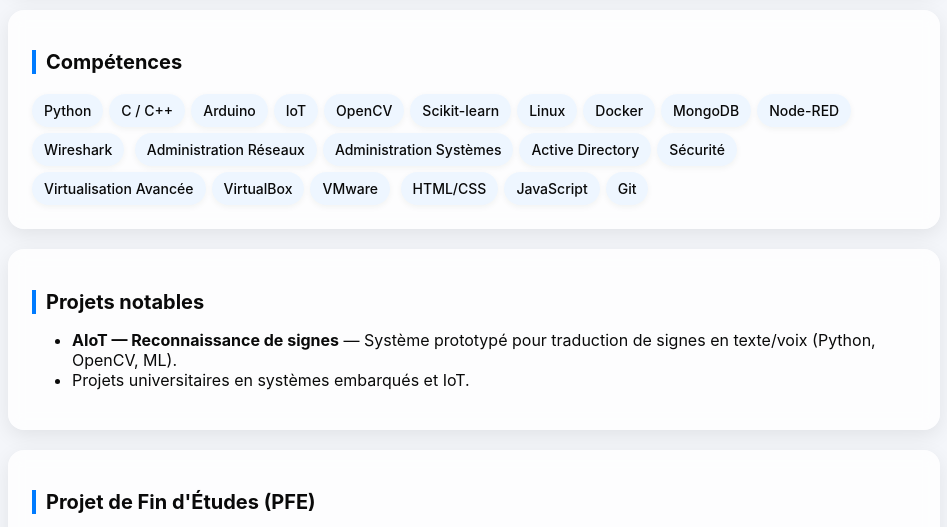
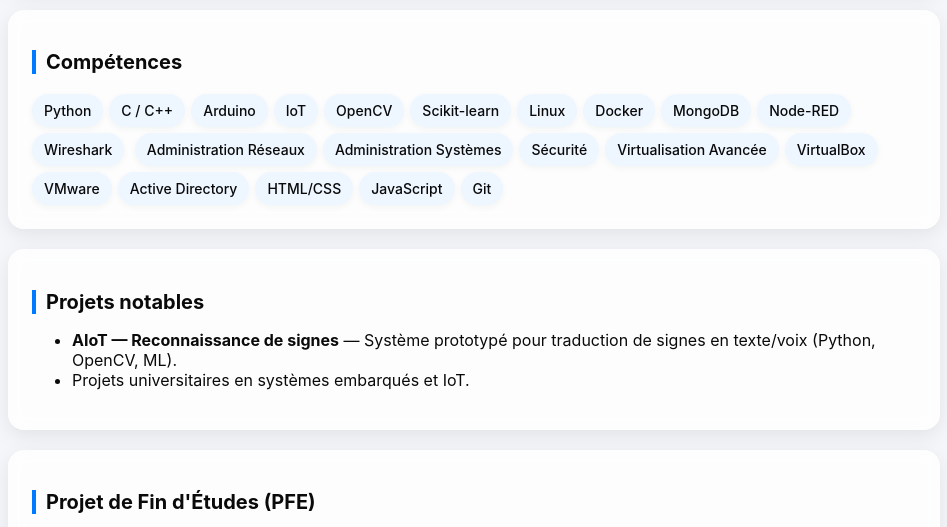
Before and after one commit to KarouiaWassim/portfolio-wassim_karouia, a website: page index.html in a window 1280 px wide. Shown: the part 1260-1787 px from the top of the page, without its empty margins (166-1113 px from the left). Drawn offline with Linux system fonts and the light colour scheme; a script that the page names is missing.

Commit message:
Mise à jour forcée du portfolio moderne

```diff
--- a/index.html
+++ b/index.html
@@ -65,8 +65,7 @@
       <h2>Compétences</h2>
       <div class="chips">
         <span>Python</span><span>C / C++</span><span>Arduino</span><span>IoT</span><span>OpenCV</span><span>Scikit-learn</span><span>Linux</span><span>Docker</span><span>MongoDB</span><span>Node-RED</span><span>Wireshark</span>
-      <span>Administration Réseaux</span><span>Administration Systèmes</span><span>Active Directory</span><span>Sécurité</span><span>Virtualisation Avancée</span><span>VirtualBox</span><span>VMware</span>
-      <span>HTML/CSS</span><span>JavaScript</span><span>Git</span>
+      <span>Administration Réseaux</span><span>Administration Systèmes</span><span>Sécurité</span><span>Virtualisation Avancée</span><span>VirtualBox</span><span>VMware</span><span>Active Directory</span><span>HTML/CSS</span><span>JavaScript</span><span>Git</span>
       </div>
     </section>
 
```
